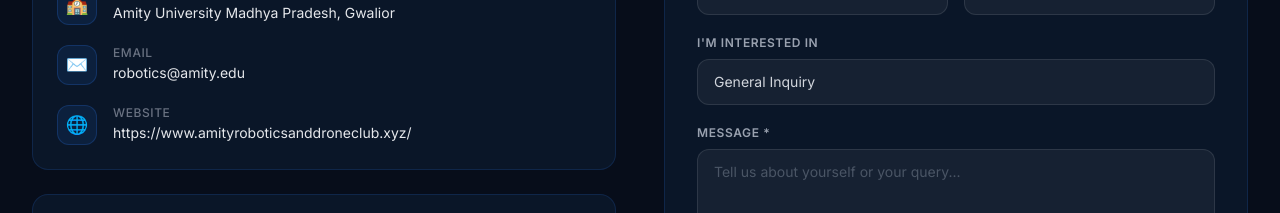
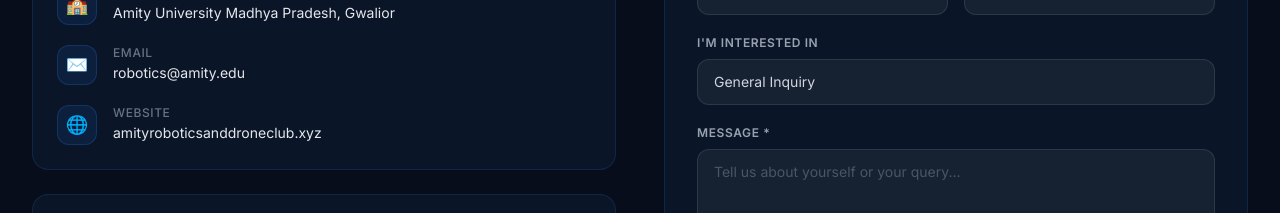
Before and after one commit to Himanshusharma610/ARD, a React (Vite) app: page / in a window 1280 px wide. Shown: the part 3780-3993 px from the top of the page. Built offline with nearby package versions, Linux system fonts and the light colour scheme.

Commit message:
Update website value in Contact component

```diff
--- a/src/components/Contact.tsx
+++ b/src/components/Contact.tsx
@@ -53,7 +53,7 @@
                 {
                   icon: "🌐",
                   label: "Website",
-                  value: "https://www.amityroboticsanddroneclub.xyz/",
+                  value: "amityroboticsanddroneclub.xyz",
                 },
               ].map((item) => (
                 <div key={item.label} className="flex items-start gap-4">
```
